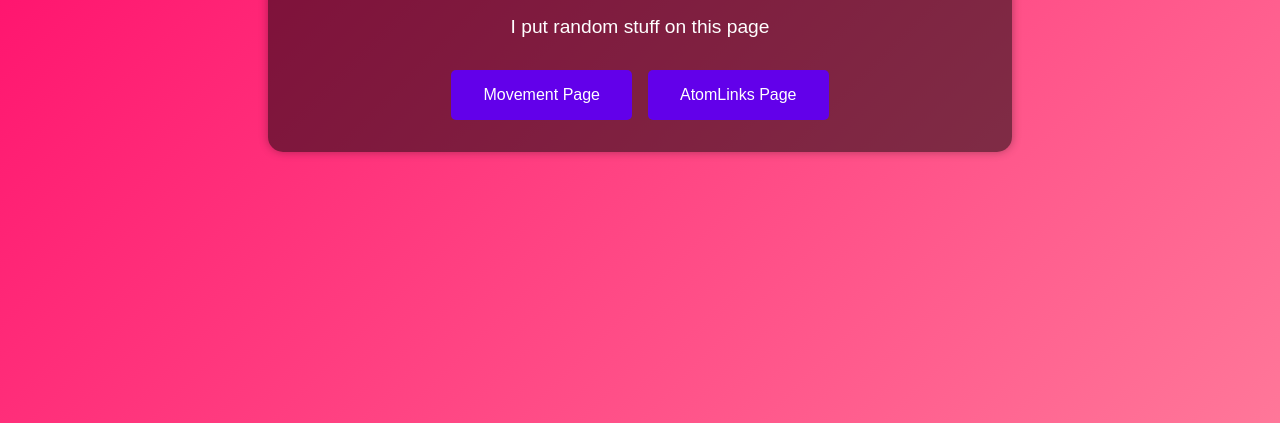
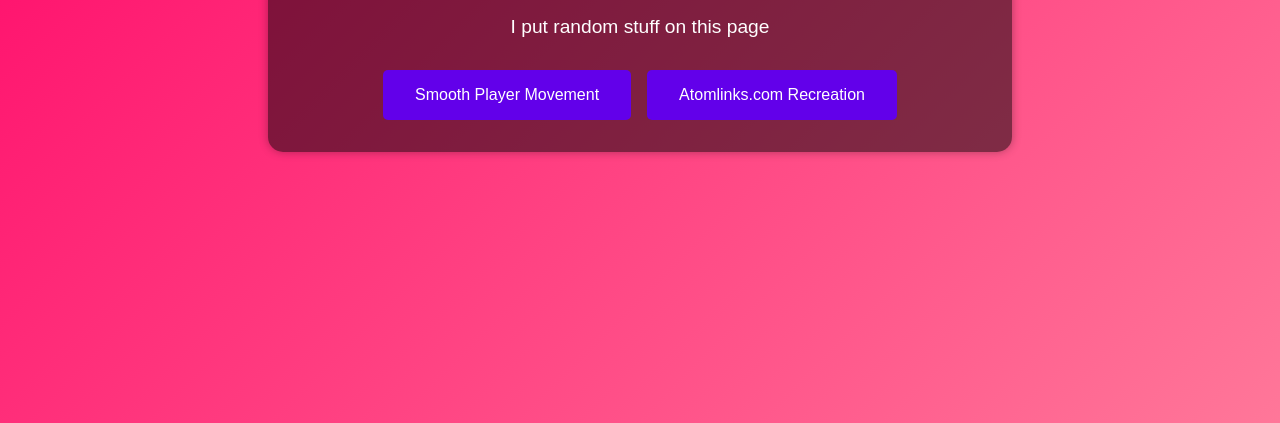
Before and after one commit to HelloGuy8000/HelloGuy8000.github.io, a plain HTML site: page index.html in a window 1280 px wide. Shown: the part 377-800 px from the top of the page. Drawn offline with Linux system fonts and the light colour scheme.

Commit message:
Update index.html

```diff
--- a/index.html
+++ b/index.html
@@ -12,8 +12,8 @@
         <h1>Welcome to HelloGuy8000.github.io</h1>
         <p>I put random stuff on this page</p>
         <div class="button-container">
-            <button onclick="navigateTo('movement.html')">Movement Page</button>
-            <button onclick="navigateTo('atomlinks.html')">AtomLinks Page</button>
+            <button onclick="navigateTo('movement.html')">Smooth Player Movement</button>
+            <button onclick="navigateTo('atomlinks.html')">Atomlinks.com Recreation</button>
         </div>
     </div>
     <script src="main_script.js"></script>
```
